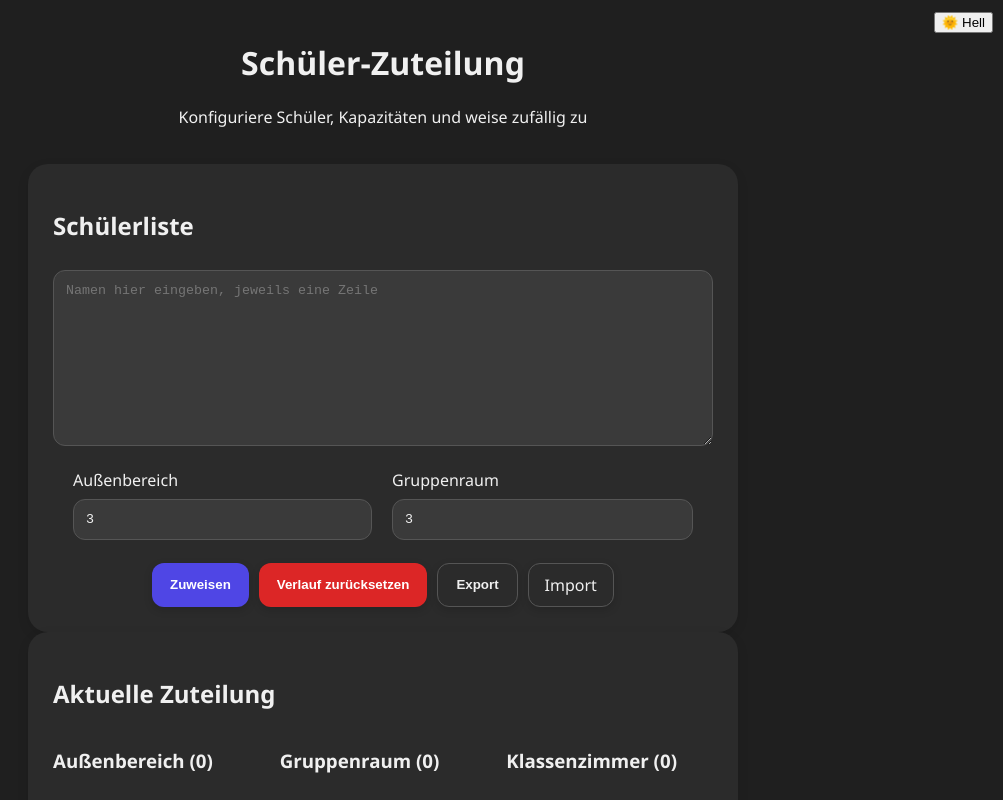
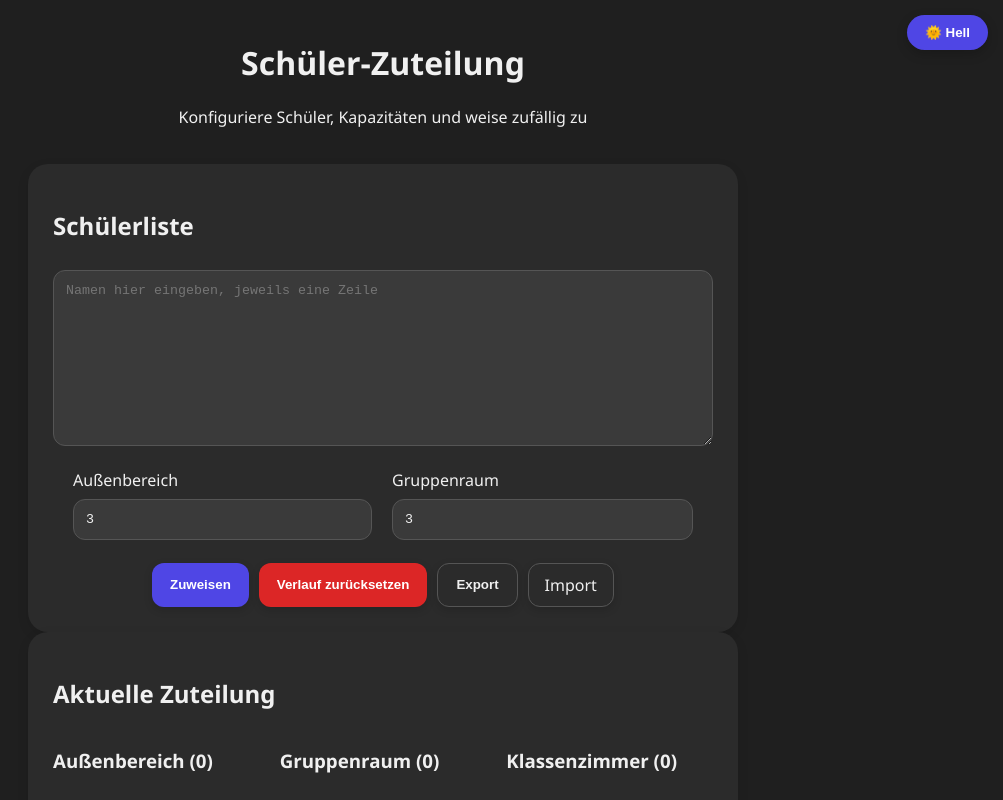
Before and after one commit to TheUltimateVxnom/ZuteilungSchueler, a React (Vite) app: page / in a window 1280 px wide. Shown: the top 800 px of the page, without its empty margins (277-1280 px from the left). Built offline with nearby package versions, Linux system fonts and the light colour scheme.

Commit message:
Update main.jsx

```diff
--- a/src/main.jsx
+++ b/src/main.jsx
@@ -7,6 +7,7 @@ import "./index.css";
 function Root() {
   const [theme, setTheme] = useState("dark");
 
+  // Theme anwenden
   useEffect(() => {
     document.documentElement.setAttribute("data-theme", theme);
   }, [theme]);
@@ -17,13 +18,12 @@ function Root() {
 
   // Wartungsmodus aus Environment Variable
   const maintenance = import.meta.env.VITE_MAINTENANCE_MODE === "true";
-  console.log("Maintenance mode:", maintenance); // Testausgabe
 
   return (
     <>
       {/* Theme-Toggle immer sichtbar */}
-      <div style={{ position: "fixed", top: 10, right: 10, zIndex: 999 }}>
-        <button onClick={toggleTheme}>
+      <div className="theme-toggle-container">
+        <button className="theme-toggle-btn" onClick={toggleTheme}>
           {theme === "dark" ? "🌞 Hell" : "🌙 Dunkel"}
         </button>
       </div>
```
